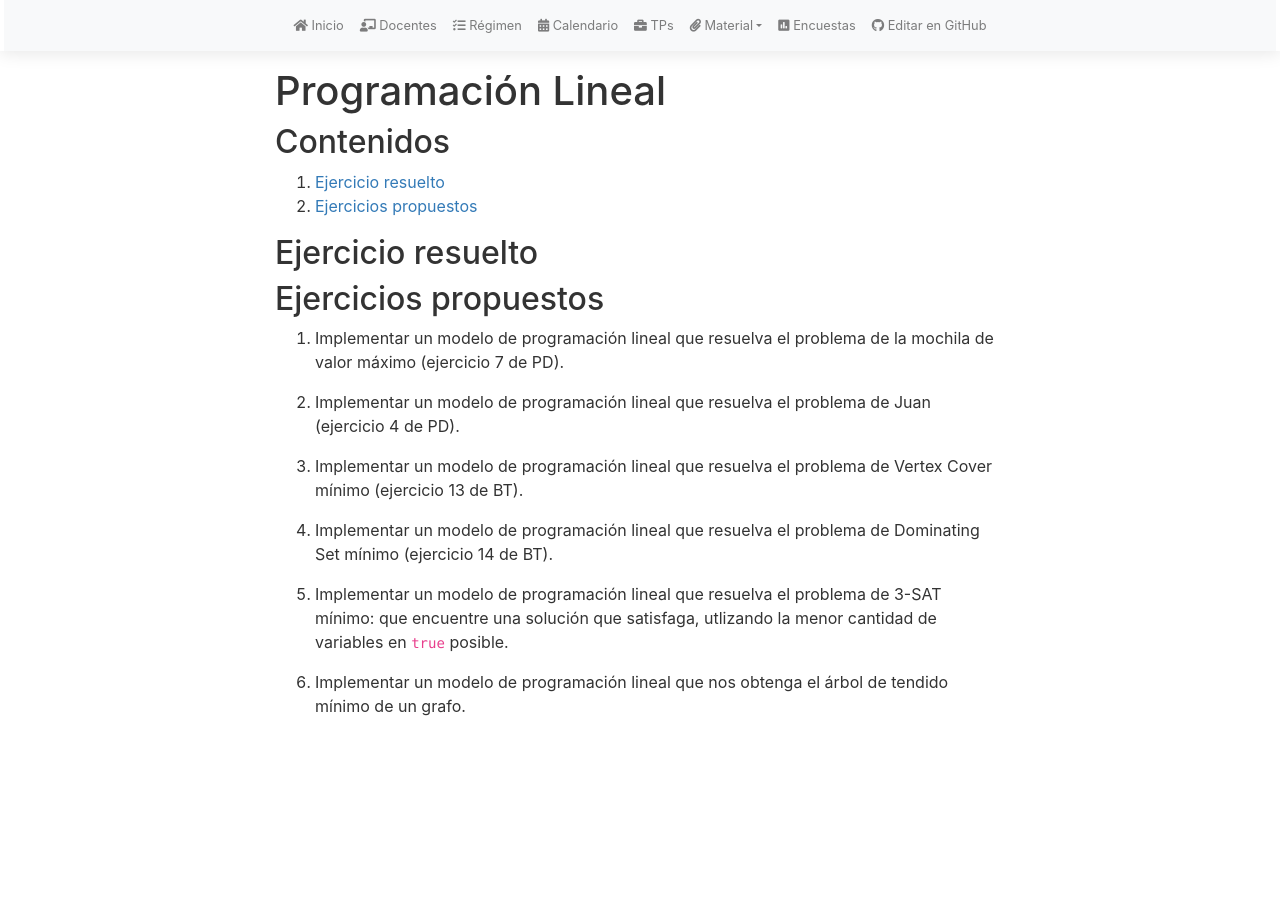
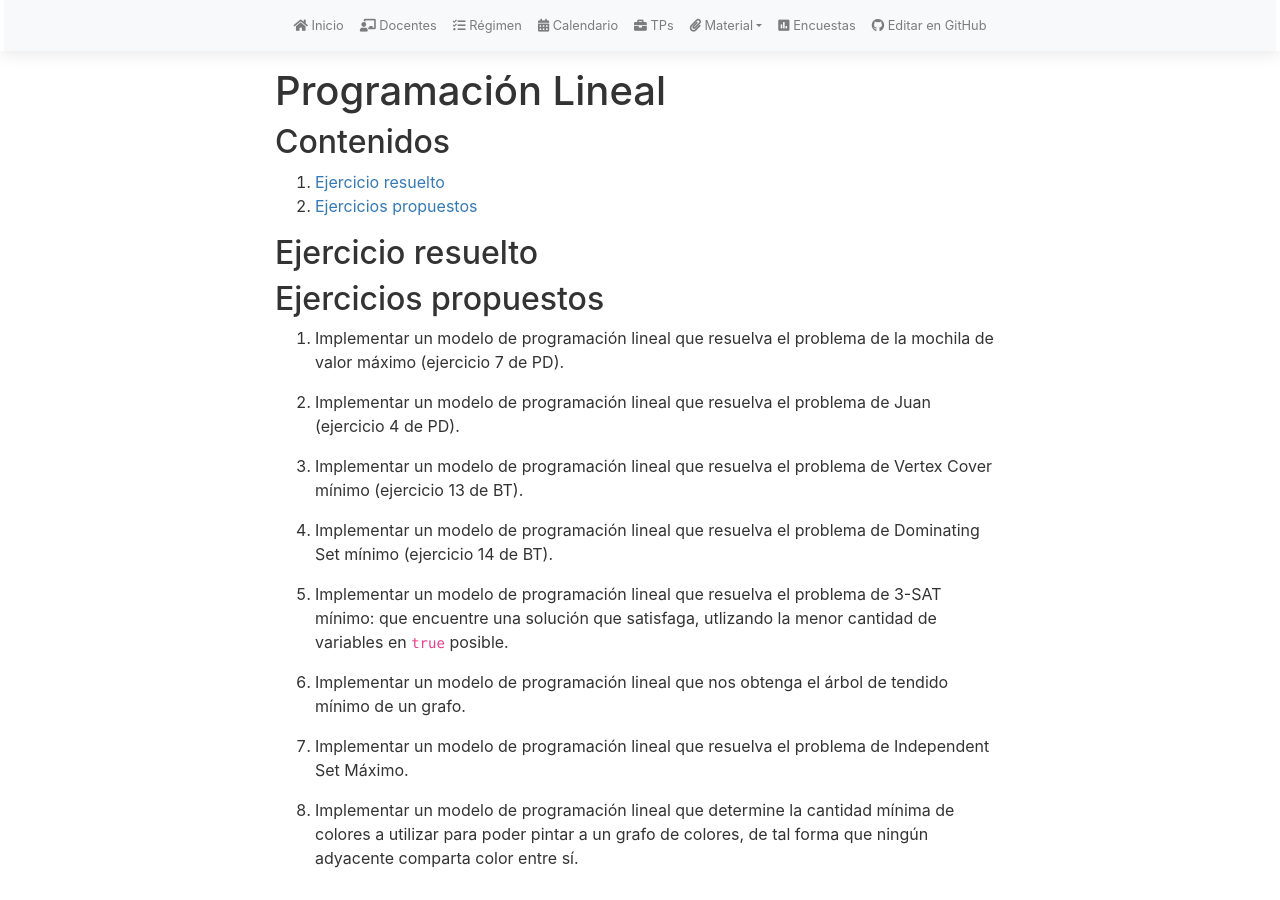
Before and after one commit to algoritmos-rw/tda_bg, a Jekyll site: the page built from material/guias/pl.md, in a window 1280 px wide. Built offline with Jekyll 4.4.1, drawn with Linux system fonts in a browser that asks for light colours; nearby versions of some CDN libraries; our own code applies the rules of GitHub Pages for plain Markdown files.

Commit message:
algunos ejercicios más

```diff
--- a/material/guias/pl.md
+++ b/material/guias/pl.md
@@ -29,4 +29,9 @@ math: true
 
 1.	Implementar un modelo de programación lineal que nos obtenga el árbol de tendido mínimo de un grafo.
 
+1. 	Implementar un modelo de programación lineal que resuelva el problema de Independent Set Máximo.
+
+1. 	Implementar un modelo de programación lineal que determine la cantidad mínima de colores a utilizar para poder pintar
+	a un grafo de colores, de tal forma que ningún adyacente comparta color entre sí.
+
 {::options toc_levels="2" /}
```
